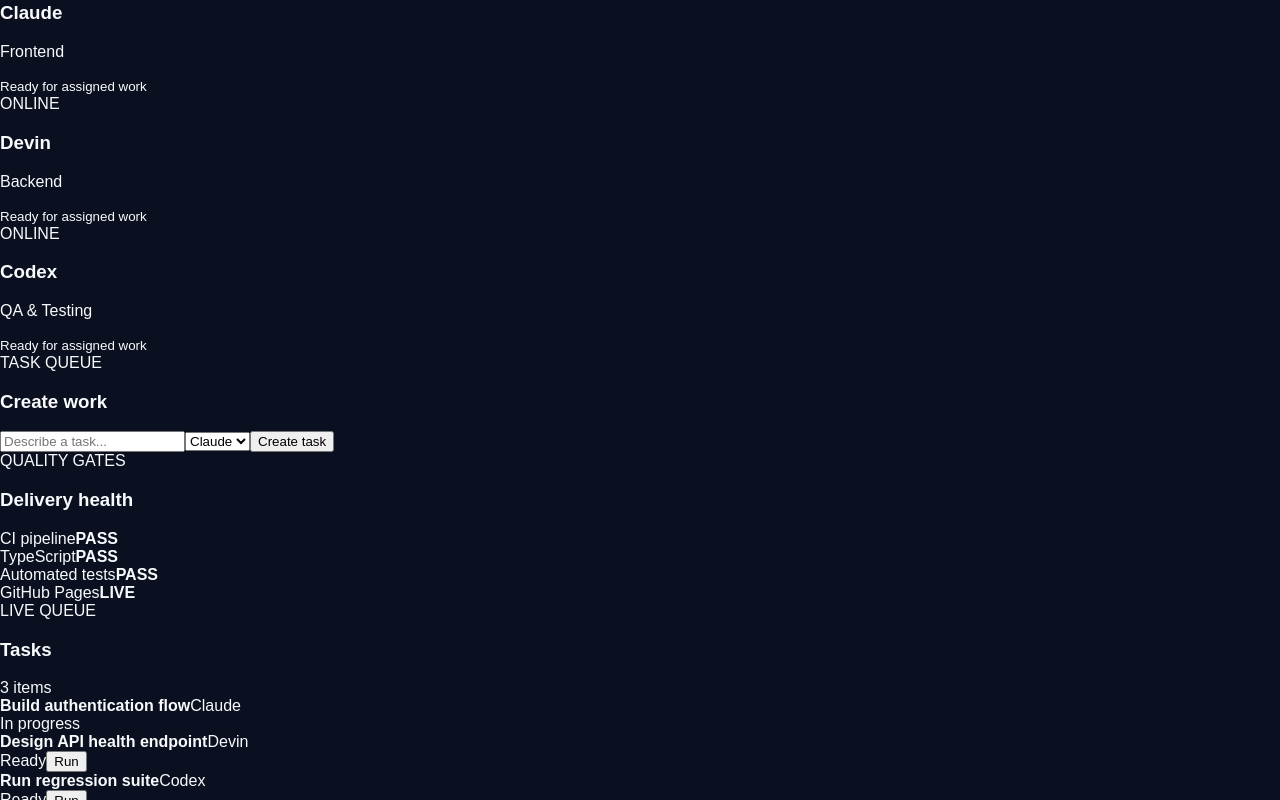
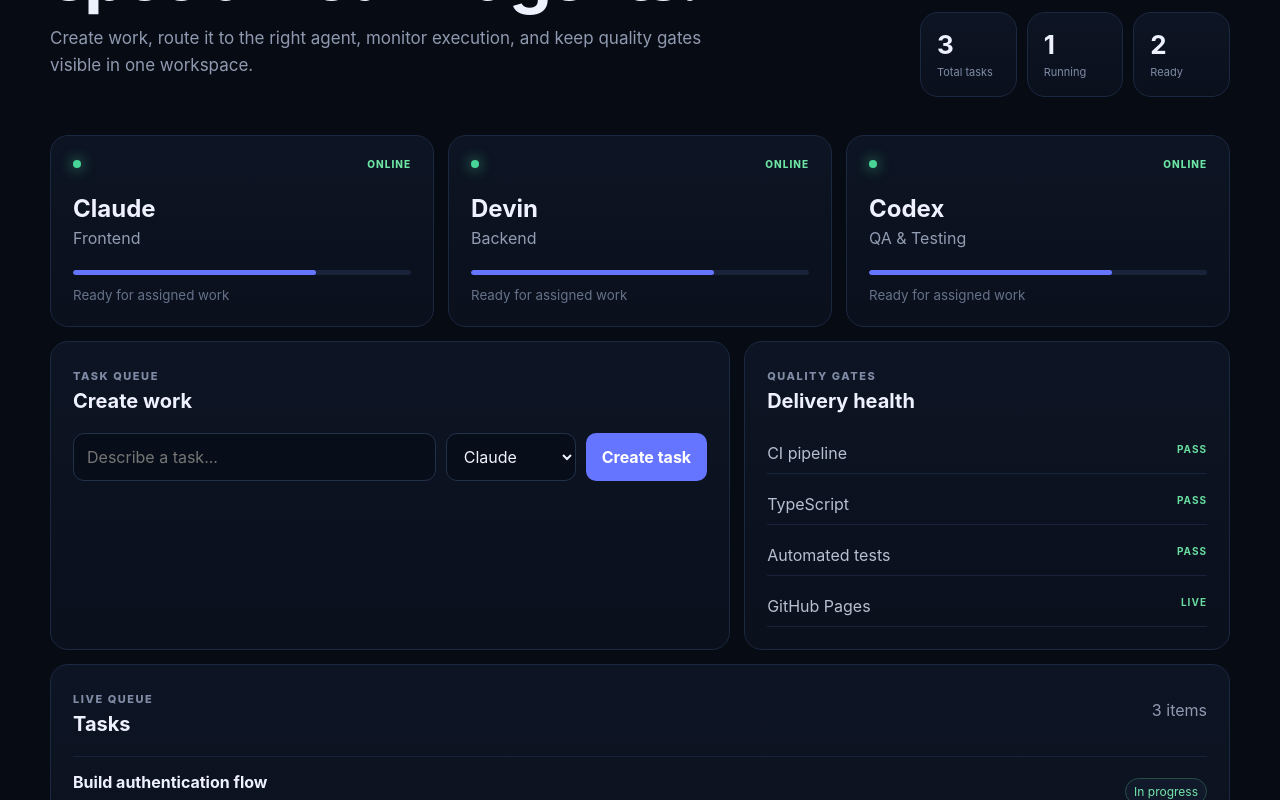
Before and after one commit to T3di94/ai-dev-platform, a Next.js app in the folder frontend/: page / in a window 1280 px wide. Shown: the part 340-1140 px from the top of the page. Built offline with nearby package versions, Linux system fonts and the light colour scheme.

Commit message:
style(frontend): add professional workspace dashboard styling

```diff
--- a/frontend/src/app/globals.css
+++ b/frontend/src/app/globals.css
@@ -1,15 +1,52 @@
 * { box-sizing: border-box; }
-
-html, body { margin: 0; min-height: 100%; }
-
-body {
-  background: #0b1020;
-  color: #f8fafc;
-  font-family: Arial, Helvetica, sans-serif;
-}
-
-a { color: inherit; text-decoration: none; }
-
-main { min-height: 100vh; }
-
-.container { width: min(1120px, calc(100% - 32px)); margin: 0 auto; }
+html, body { margin: 0; padding: 0; min-height: 100%; }
+body { background: #070b14; color: #eef2ff; font-family: Inter, ui-sans-serif, system-ui, -apple-system, BlinkMacSystemFont, "Segoe UI", sans-serif; }
+button, input, select { font: inherit; }
+button { cursor: pointer; }
+.shell { width: min(1180px, calc(100% - 32px)); margin: 0 auto; padding: 28px 0 64px; }
+.topbar { display: flex; align-items: center; justify-content: space-between; gap: 20px; padding: 12px 0 32px; border-bottom: 1px solid #182238; }
+.topbar h1 { margin: 4px 0 0; font-size: 22px; letter-spacing: -0.03em; }
+.eyebrow { color: #7f8ba5; font-size: 11px; font-weight: 800; letter-spacing: .14em; }
+.status-pill { border: 1px solid #1e3140; background: #0c1718; color: #b8f3d0; border-radius: 999px; padding: 9px 14px; font-size: 12px; display: flex; align-items: center; gap: 8px; }
+.status-pill span, .agent-dot { width: 8px; height: 8px; border-radius: 50%; background: #48d597; box-shadow: 0 0 14px #48d597; display: inline-block; }
+.hero { display: flex; justify-content: space-between; gap: 32px; padding: 62px 0 38px; }
+.hero h2 { max-width: 760px; margin: 10px 0 14px; font-size: clamp(38px, 6vw, 68px); line-height: .98; letter-spacing: -.055em; }
+.muted { color: #8f9ab0; line-height: 1.6; }
+.hero .muted { max-width: 700px; font-size: 17px; }
+.stats { display: grid; grid-template-columns: repeat(3, 1fr); gap: 10px; min-width: 310px; align-self: end; }
+.stats div, .agent-card, .panel { background: linear-gradient(180deg, #0d1423, #0a101c); border: 1px solid #1b2940; border-radius: 18px; }
+.stats div { padding: 16px; }
+.stats strong { display: block; font-size: 26px; }
+.stats span { color: #7f8ba5; font-size: 11px; }
+.agents-grid { display: grid; grid-template-columns: repeat(3, 1fr); gap: 14px; }
+.agent-card { padding: 22px; }
+.agent-head { display: flex; justify-content: space-between; align-items: center; }
+.agent-status { color: #6de4a4; font-size: 10px; font-weight: 800; letter-spacing: .1em; }
+.agent-card h3 { margin: 24px 0 5px; font-size: 24px; }
+.agent-card p { color: #929db2; margin: 0; }
+.progress { height: 5px; background: #182238; border-radius: 99px; overflow: hidden; margin: 22px 0 9px; }
+.progress span { display: block; width: 72%; height: 100%; background: #6675ff; border-radius: inherit; }
+.agent-card small { color: #66728a; }
+.workspace-grid { display: grid; grid-template-columns: 1.4fr 1fr; gap: 14px; margin-top: 14px; }
+.panel { padding: 22px; }
+.panel-title { display: flex; align-items: center; justify-content: space-between; margin-bottom: 20px; }
+.panel-title h3 { margin: 5px 0 0; font-size: 20px; }
+.task-form { display: grid; grid-template-columns: 1fr 130px auto; gap: 10px; }
+input, select { min-width: 0; border: 1px solid #22314a; background: #080e19; color: #eef2ff; border-radius: 11px; padding: 12px 13px; outline: none; }
+input:focus, select:focus { border-color: #6675ff; }
+button { border: 0; border-radius: 10px; padding: 12px 16px; background: #6675ff; color: white; font-weight: 750; }
+button:hover { filter: brightness(1.1); }
+.checks { display: grid; gap: 10px; }
+.checks div { display: flex; justify-content: space-between; padding: 10px 0; border-bottom: 1px solid #182238; color: #b7c0d1; }
+.checks b { color: #69dda0; font-size: 10px; letter-spacing: .1em; }
+.tasks-panel { margin-top: 14px; }
+.task-list { display: grid; gap: 2px; }
+.task-row { display: flex; align-items: center; justify-content: space-between; gap: 16px; padding: 15px 0; border-top: 1px solid #182238; }
+.task-row strong { display: block; }
+.task-row span { display: block; color: #737f96; font-size: 12px; margin-top: 5px; }
+.task-actions { display: flex; align-items: center; gap: 10px; }
+.task-actions button { padding: 8px 12px; font-size: 12px; }
+.badge { border: 1px solid #29354c; color: #aeb9cc !important; background: #111a2b; padding: 5px 8px; border-radius: 999px; margin: 0 !important; white-space: nowrap; }
+.badge.running { border-color: #284b42; color: #75e5aa !important; }
+@media (max-width: 800px) { .hero, .workspace-grid { display: block; } .stats { margin-top: 24px; min-width: 0; } .agents-grid { grid-template-columns: 1fr; } .workspace-grid > .panel + .panel { margin-top: 14px; } .task-form { grid-template-columns: 1fr; } .topbar { align-items: flex-start; flex-direction: column; } .status-pill { width: fit-content; } }
+@media (max-width: 520px) { .shell { width: min(100% - 20px, 1180px); } .hero { padding-top: 42px; } .hero h2 { font-size: 42px; } .stats { grid-template-columns: 1fr; } .task-row { align-items: flex-start; flex-direction: column; } }
```
